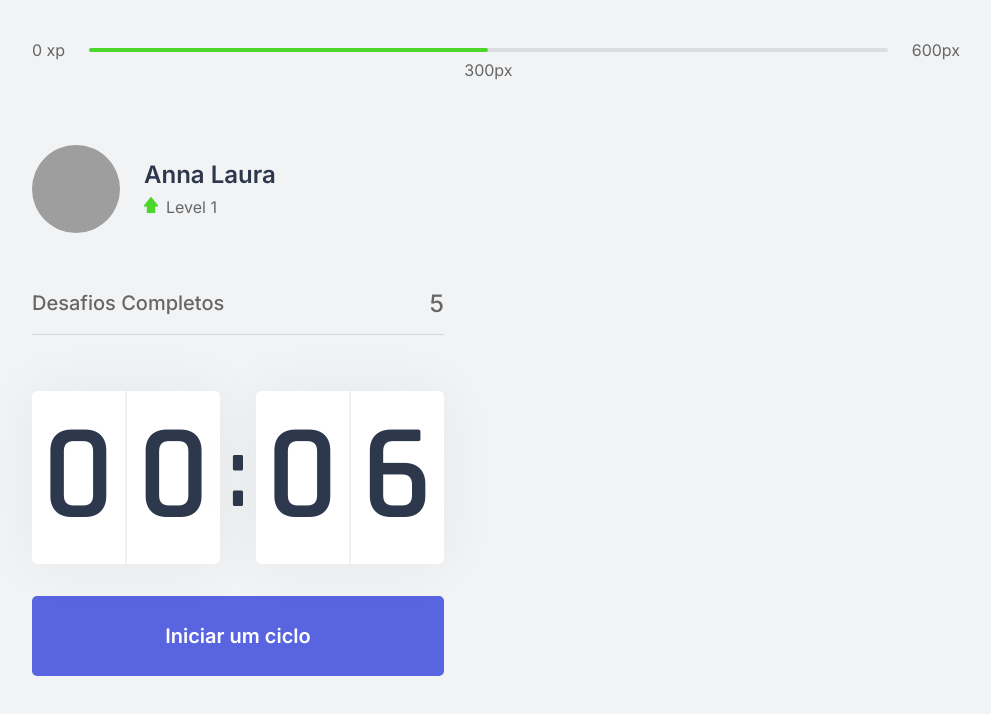
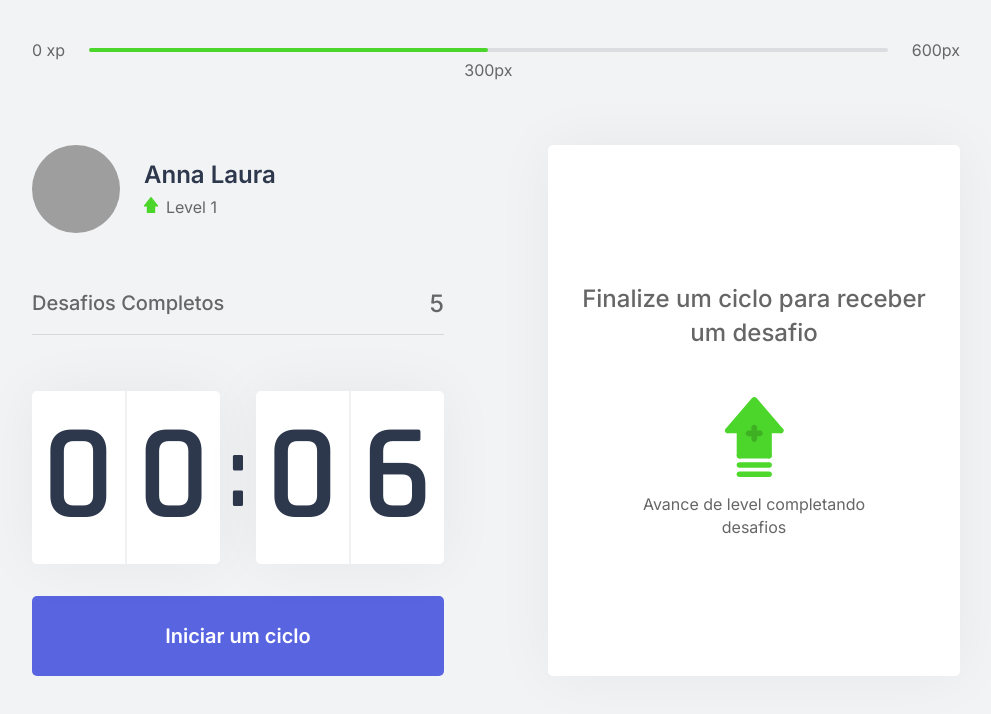
Before and after one commit to alaurai/nlw4-moveit, a Next.js app: page / in a window 1280 px wide. Shown: the top 714 px of the page, without its empty margins (144-1135 px from the left). Built offline with nearby package versions, Linux system fonts and the light colour scheme; grey boxes are pictures that could not be loaded.

Commit message:
feat: add ChallengeBox component

```diff
--- /dev/null
+++ b/src/components/ChallengeBox.tsx
@@ -0,0 +1,15 @@
+import styles from '../styles/components/ChallengeBox.module.css'
+
+export function ChallengeBox() {
+    return (
+        <div className={styles.challengeBoxContainer}>
+            <div className={styles.challengeNotActive}>
+                <strong>Finalize um ciclo para receber um desafio</strong>
+                <p>
+                    <img src="icons/level-up.svg" alt="Level up" />
+                    Avance de level completando desafios
+                </p>
+            </div>
+        </div>
+    )
+}
--- a/src/pages/index.tsx
+++ b/src/pages/index.tsx
@@ -3,6 +3,7 @@
 import { Profile } from "../components/Profile";
 import { CompletedChallenges } from "../components/CompletedChallenges";
 import { CountDown } from "../components/CountDown";
+import { ChallengeBox } from "../components/ChallengeBox";
 
 import Head from 'next/head';
 
@@ -21,7 +22,9 @@
           <CompletedChallenges />
           <CountDown />
         </div>
-        <div></div>
+        <div>
+          <ChallengeBox />
+        </div>
       </section>
     </div>
   )
--- /dev/null
+++ b/src/styles/components/ChallengeBox.module.css
@@ -0,0 +1,35 @@
+.challengeBoxContainer{
+    height: 100%;
+    background: var(--white);
+    border-radius: 5px;
+    box-shadow: 0 0 60px rgba(0, 0, 0, 0.05);
+    padding: 1.5rem 2rem;
+    display: flex;
+    flex-direction: column;
+    align-items: center;
+    justify-content: center;
+    text-align: center;
+}
+
+.challengeNotActive{
+    display: flex;
+    flex-direction: column;
+    align-items: center;
+}
+
+.challengeNotActive strong{
+    font-size: 1.5rem;
+    font-weight: 500;
+    line-height: 1.4;
+}
+.challengeNotActive p{
+    display: flex;
+    flex-direction: column;
+    align-items: center;
+    line-height: 1.4;
+    max-width: 70%;
+    margin-top: 3rem;
+}
+.challengeNotActive p img{
+    margin-bottom: 1rem;
+}
```
